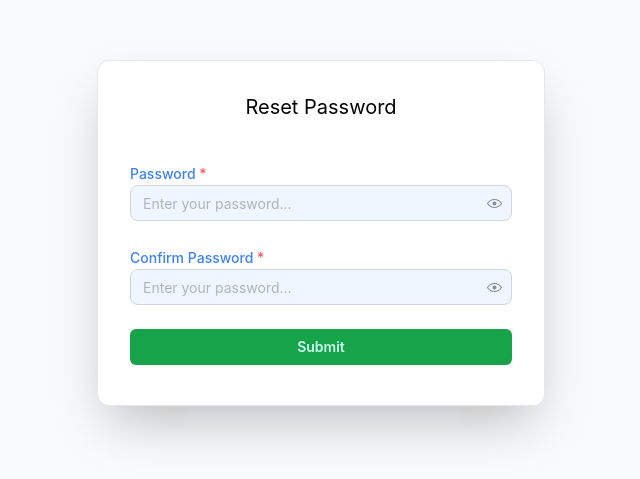
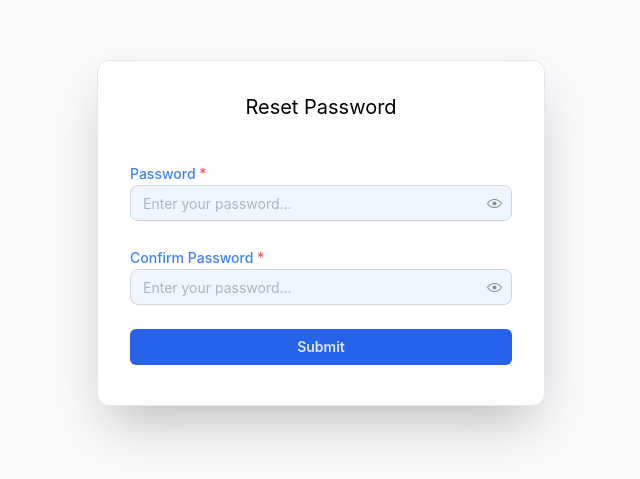
Before and after one commit to ks-rushik/restaurant-management, a Next.js app: page /auth/updatepassword in a window 1280 px wide. Shown: the part 167-646 px from the top of the page, without its empty margins (319-959 px from the left). Built offline with nearby package versions, Linux system fonts and the light colour scheme.

Commit message:
css change for updatepassword button

```diff
--- a/src/app/components/features/auth/components/UpdatePassword.tsx
+++ b/src/app/components/features/auth/components/UpdatePassword.tsx
@@ -78,7 +78,7 @@ const ResetPassword = () => {
 
           <BaseButton
            type="submit"
-            intent="success"
+            intent="primary"
             classNames={{
               root: "mb-2 w-full py-2 rounded-md",
             }}
```
